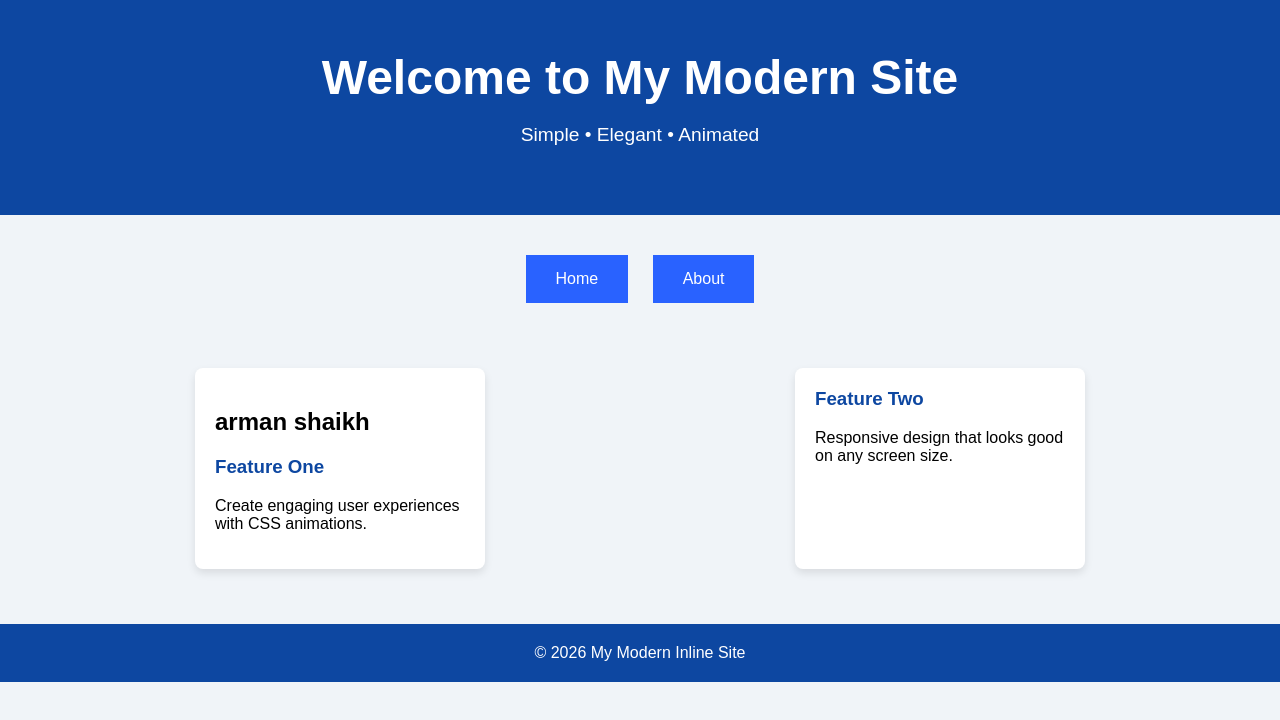
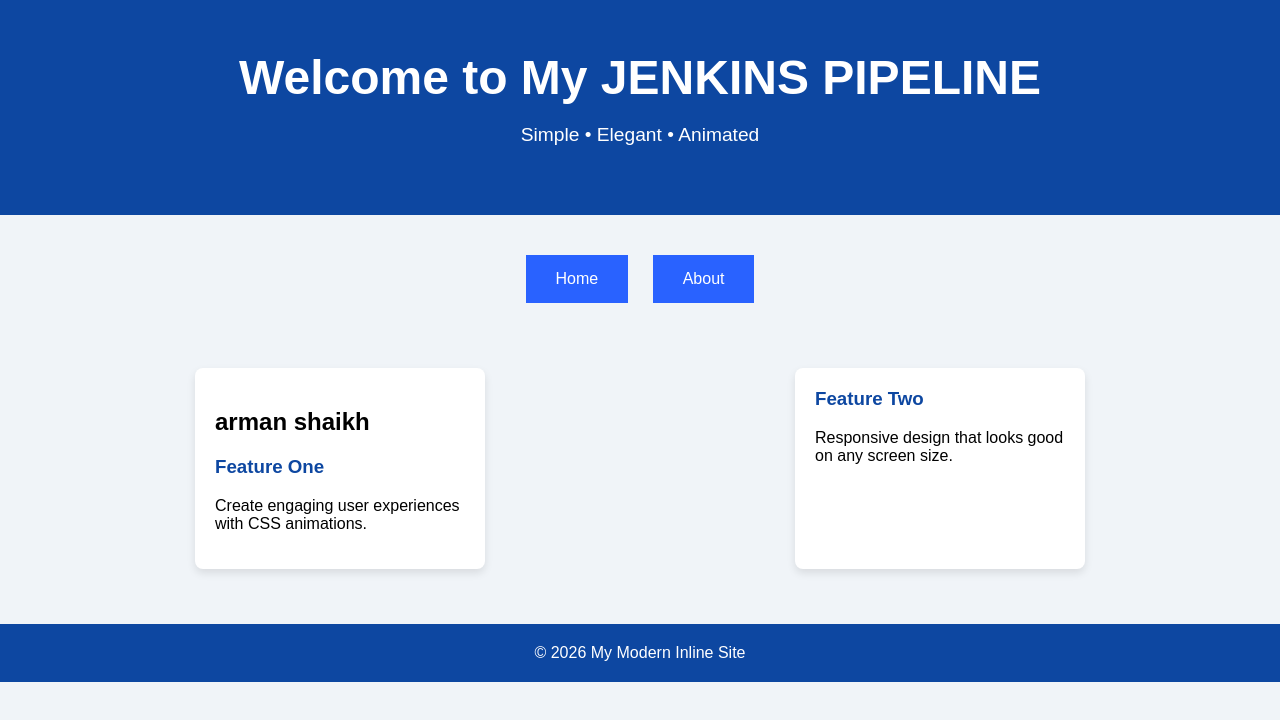
Before and after one commit to armanshaikh98713-create/demo6, a plain HTML site: page index.html in a window 1280 px wide. Drawn offline with Linux system fonts and the light colour scheme.

Commit message:
NEW CHANGES

```diff
--- a/index.html
+++ b/index.html
@@ -26,7 +26,7 @@
   <!-- Header Section -->
   <header style="background:#0d47a1; padding:50px; text-align:center; color:white;
                  animation: fadeIn 1s ease-out;">
-    <h1 style="margin:0; font-size:3rem;">Welcome to My Modern Site</h1>
+    <h1 style="margin:0; font-size:3rem;">Welcome to My JENKINS PIPELINE</h1>
     <p style="font-size:1.2rem;">Simple • Elegant • Animated</p>
   </header>
 
```
